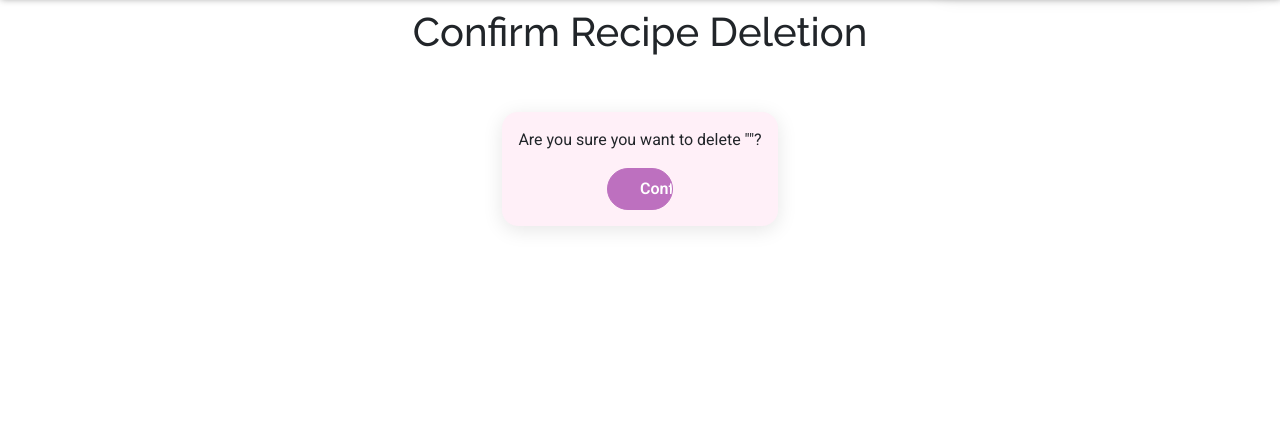
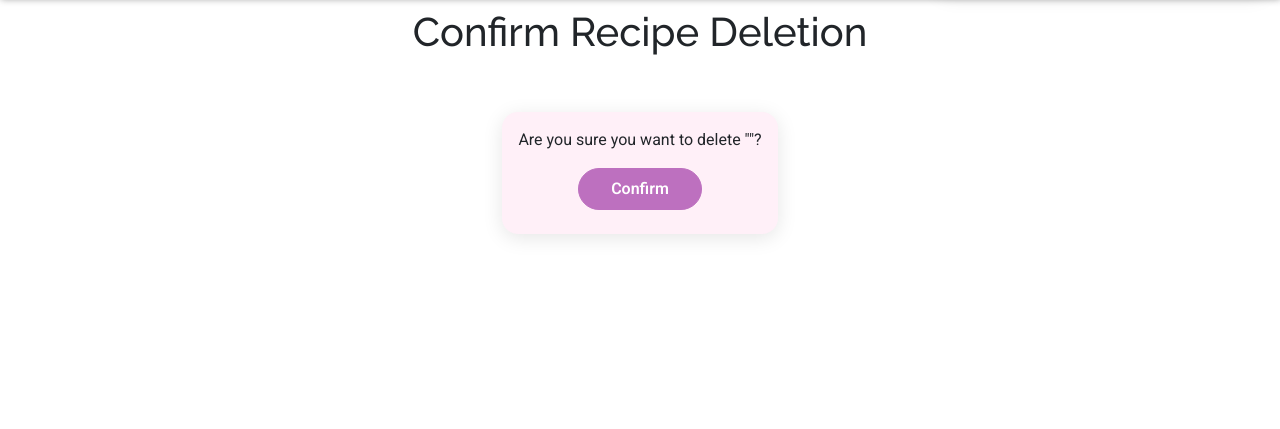
Before and after one commit to mildred-prog/recipe_book, a Django app: template recipes/templates/recipes/recipe_confirm_delete.html in a window 1280 px wide. Shown: the part 90-519 px from the top of the page. Run offline with Django 4.2, Linux system fonts and the light colour scheme; the template is opened without the code that fills it, so the values that code supplies are empty; some libraries are stand-ins or nearby versions.

Commit message:
Update button width for confirmation in recipe deletion template

```diff
--- a/recipes/templates/recipes/recipe_confirm_delete.html
+++ b/recipes/templates/recipes/recipe_confirm_delete.html
@@ -10,7 +10,7 @@
         <form method="post" class="text-center">
             {% csrf_token %}
             <p>Are you sure you want to delete "{{object.title}}"?</p>
-            <input type="submit" value="Confirm" class="btn btn-primary w-25">
+            <input type="submit" value="Confirm" class="btn btn-primary w-275 mb-2">
         </form>
     </div>
 </div>
```
